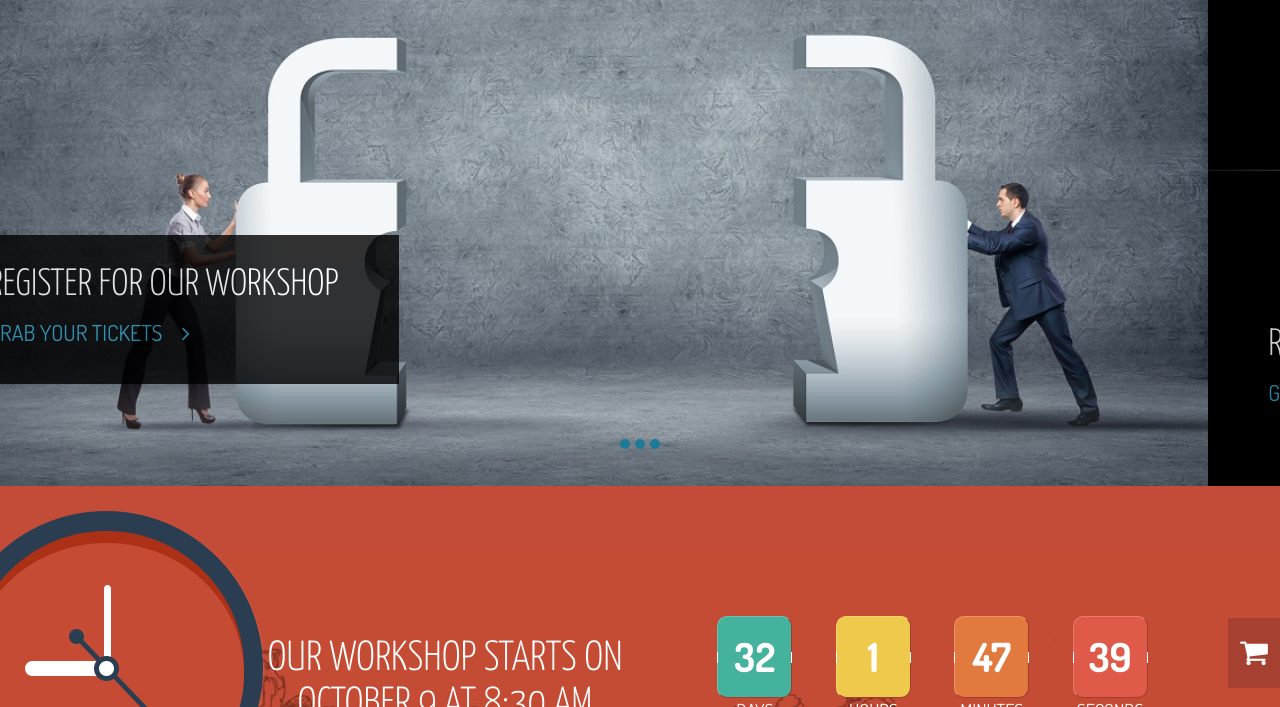
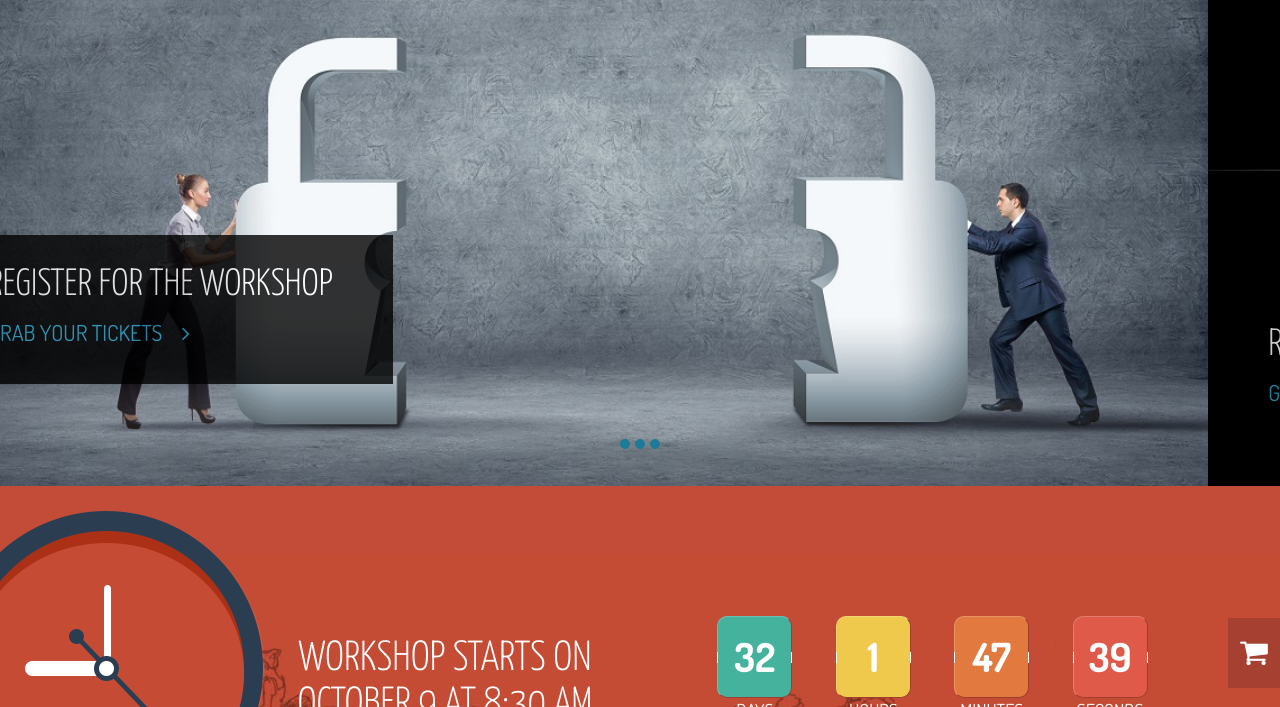
Before and after one commit to nirajkryadav/jnu, a plain HTML site: page index.html in a window 1280 px wide. Shown: the part 245-952 px from the top of the page. Drawn offline with Linux system fonts and the light colour scheme; some packages are replaced by stand-ins of ours.

Commit message:
some chamges

```diff
--- a/index.html
+++ b/index.html
@@ -186,21 +186,21 @@ function timeBetweenDates(toDate) {
 				<div class="item active">
 					<img class="img-responsive" src="images/slider/bg1.jpg" alt="slider">
 					<div class="carousel-caption">
-						<h2>register for our workshop </h2>
+						<h2>register for the workshop </h2>
 						<a href="http://www.flipfloplabs.in/ECCC/">GRAB YOUR TICKETS <i class="fa fa-angle-right"></i></a>
 					</div>
 				</div>
 				<div class="item">
 					<img class="img-responsive" src="images/slider/bg2.jpg" alt="slider">
 					<div class="carousel-caption">
-						<h2>register for our workshop </h2>
+						<h2>register for the workshop </h2>
 						<a href="http://www.flipfloplabs.in/ECCC/">GRAB YOUR TICKETS <i class="fa fa-angle-right"></i></a>
 					</div>
 				</div>
 				<div class="item">
 					<img class="img-responsive" src="images/slider/bg3.jpg" alt="slider">
 					<div class="carousel-caption">
-						<h2>register for our workshop </h2>
+						<h2>register for the workshop </h2>
 						<a href="http://www.flipfloplabs.in/ECCC/" >GRAB YOUR TICKETS <i class="fa fa-angle-right"></i></a>
 					</div>
 				</div>
@@ -216,7 +216,7 @@ function timeBetweenDates(toDate) {
 					<img class="img-responsive" src="images/watch.png" alt="">
 				</div>
 				<div class="col-md-4 col-md-offset-2 col-sm-5">
-					<h2>our workshop starts on<br>
+					<h2>workshop starts on<br>
 						october 9 at 8:30 AM</h2>
 				</div>
 				<div id="countdown"></div>
```
